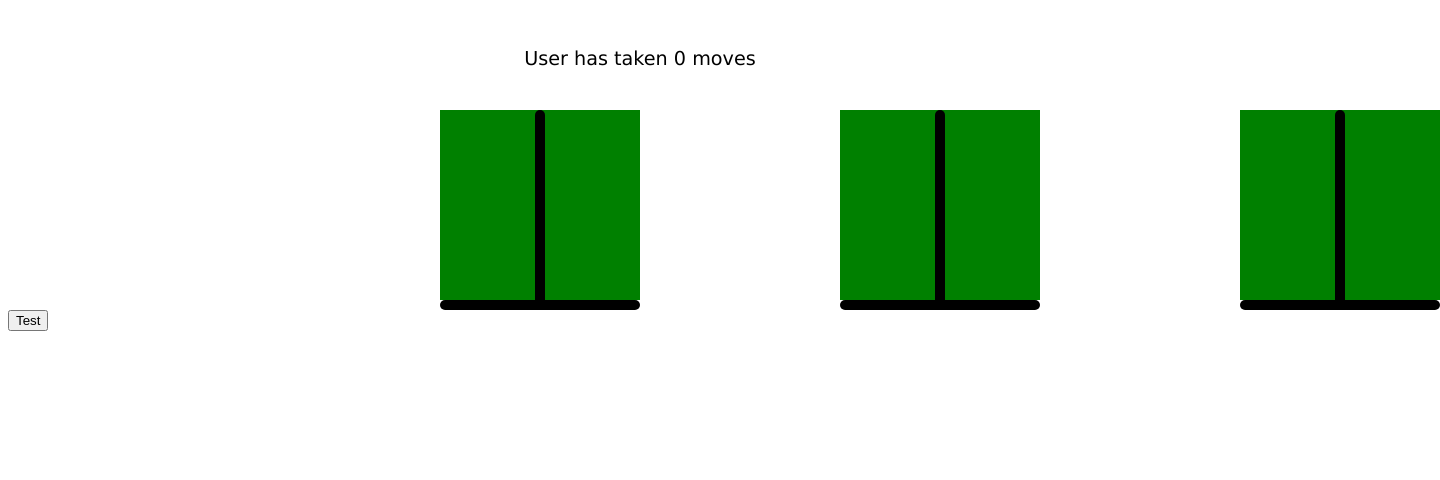
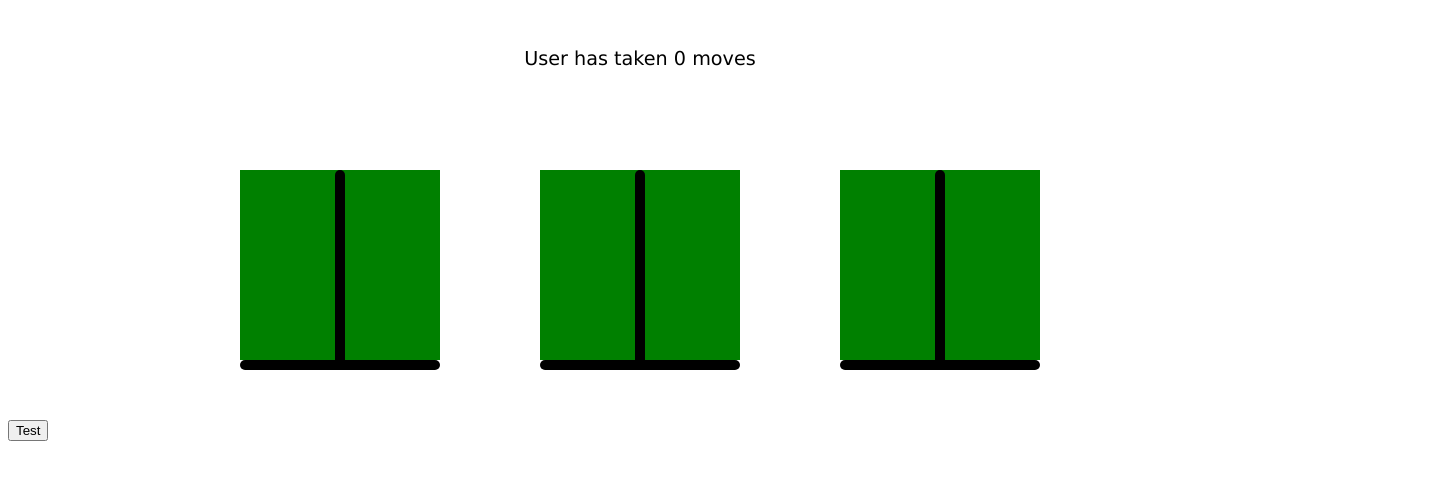
Before and after one commit to Chris-L-Tran/Towers-of-Hanoi, a plain HTML site: page index.html in a window 1280 px wide. Shown: the part 90-570 px from the top of the page, 1440 px wide, since content can reach past the window. Drawn offline with nearby package versions, Linux system fonts and the light colour scheme.

Commit message:
modified flexbox properties

```diff
--- a/style.css
+++ b/style.css
@@ -15,11 +15,35 @@ h1 {
 #board{
     display:flex;
     flex-direction: row;
-    justify-content: space-around;
-    max-width: 800px;
+    justify-content: center;
     margin: 0 auto;
+    flex-flow: row wrap;
 }
 
+.post{
+    display:flex;
+    height:200px;
+    width:200px;
+    justify-content: center;
+    align-items:center;
+    flex-flow: column;
+    width:300px;
+    height:300px;
+
+}
+
+
+
+.disks{
+    background-color:green;
+    display:flex;
+    justify-content:center;
+    align-items: flex-start;
+    position:relative;
+    width:200px;
+    height:190px;
+
+}
 
 .rod{
     width: 10px;
@@ -27,19 +51,6 @@ h1 {
     background:black;
     border-radius:50px;
     position:relative;
-
-
-}
-.disks{
-    background-color:green;
-    display:flex;
-    justify-content:center;
-    align-items: flex-start;
-    position:relative;
-    bottom:10px;
-    left:200px;
-    width:200px;
-    height:190px;
 
 }
 
@@ -50,11 +61,3 @@ h1 {
     border-radius: 50px;
 
 }
-
-.post{
-    display: flex;
-    align-items:flex-end;
-    justify-content: center;
-
-
-}
```
Also changed, not shown: index.html (+1 -0 lines).
